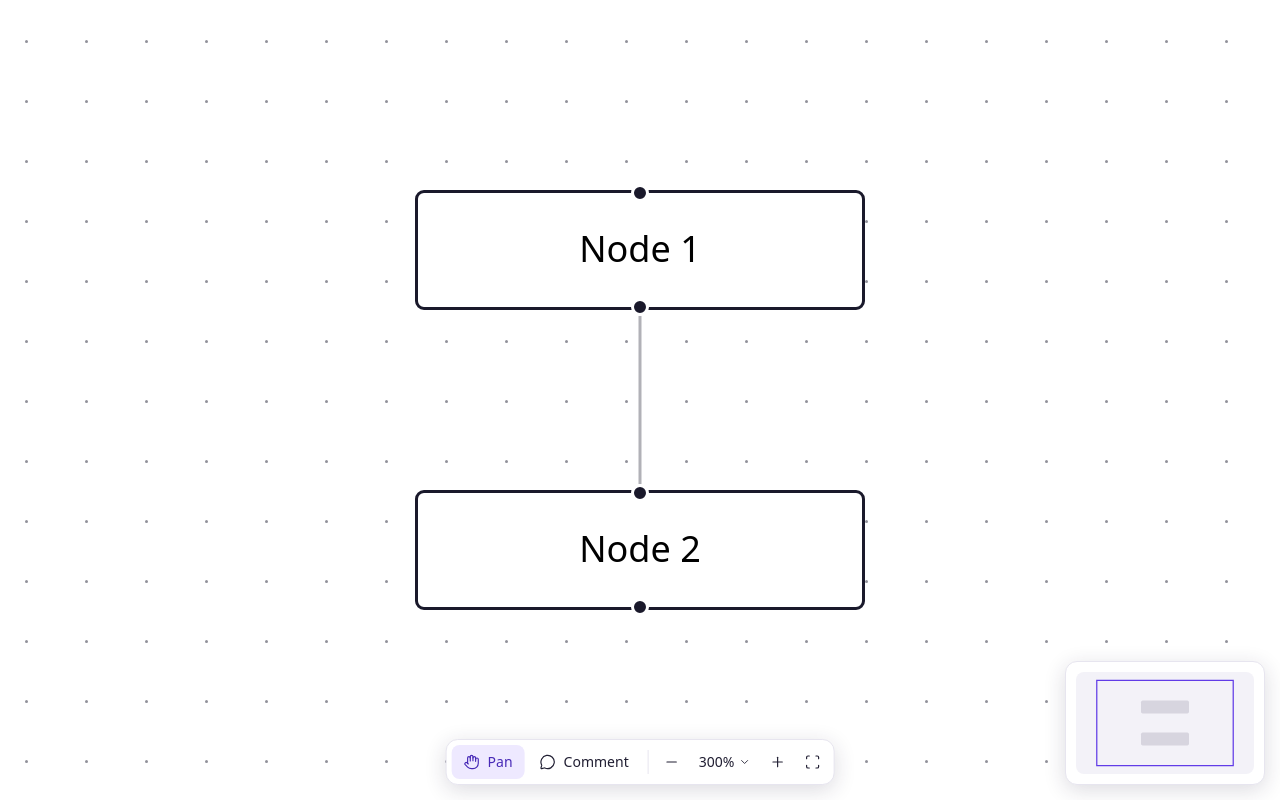
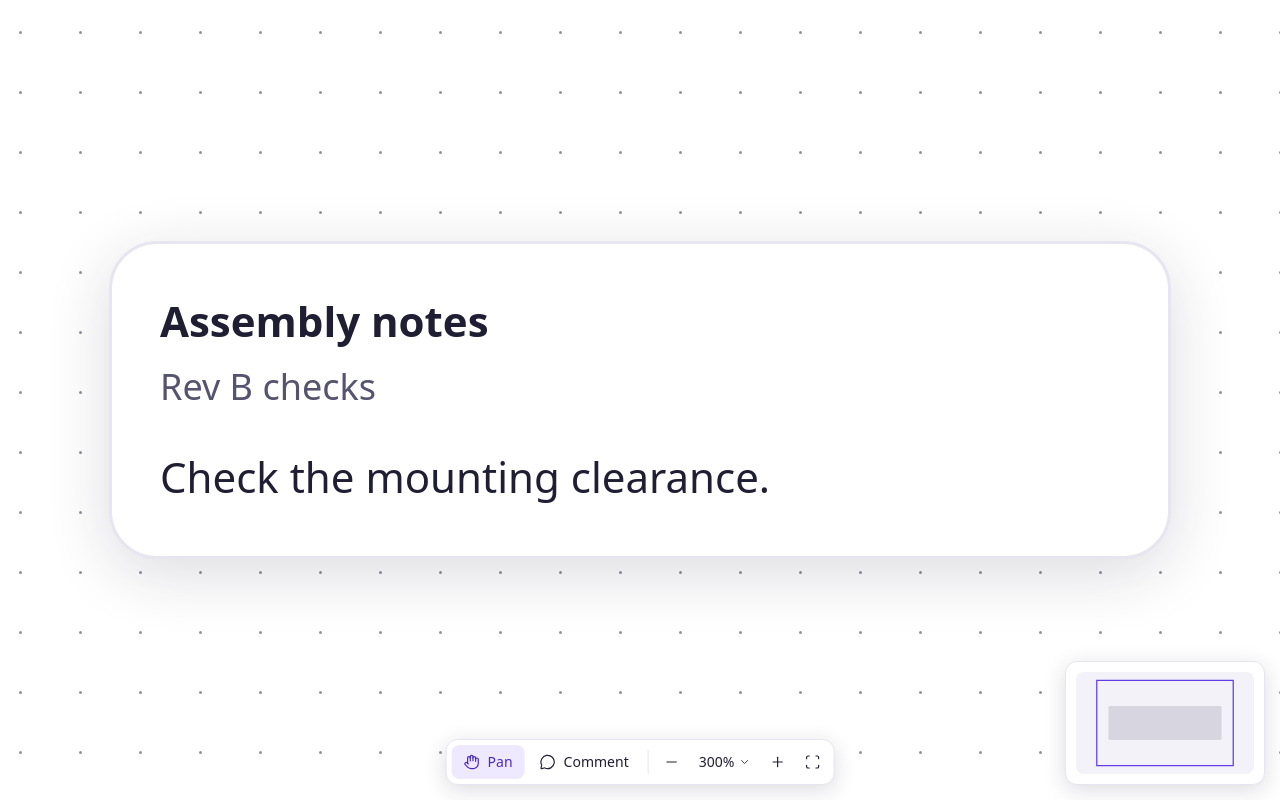
Before and after one commit to oscarzhpersson/Plot, a React (Vite) app: page / in a window 1280 px wide. Built offline with nearby package versions, Linux system fonts and the light colour scheme.

Commit message:
feat: adds node storage, load, and basic node type

```diff
--- a/src/components/board/Board.tsx
+++ b/src/components/board/Board.tsx
@@ -1,4 +1,4 @@
-import { useCallback } from "react";
+import { useState, useEffect, useCallback } from "react";
 import BoardToolbar from "./BoardToolbar";
 import {
   ReactFlow,
@@ -6,23 +6,33 @@ import {
   Background,
   useEdgesState,
   useNodesState,
-  type Edge,
-  type Node,
   type OnConnect,
 } from "@xyflow/react";
 import BoardMap from "./BoardMap";
+import BoardNoteNode, { type NoteNode } from "@/components/card/BoardNoteNode";
+import { loadBoard, saveBoard } from "@/data/boardStorage";
 
-type BoardNode = Node<{ label: string }>;
-
-const initialNodes: BoardNode[] = [
-  { id: "n1", position: { x: 0, y: 0 }, data: { label: "Node 1" } },
-  { id: "n2", position: { x: 0, y: 100 }, data: { label: "Node 2" } },
-];
-const initialEdges: Edge[] = [{ id: "n1-n2", source: "n1", target: "n2" }];
+const nodeTypes = { note: BoardNoteNode };
 
 export default function Board() {
-  const [nodes, , onNodesChange] = useNodesState(initialNodes);
-  const [edges, setEdges, onEdgesChange] = useEdgesState(initialEdges);
+  const [initialBoard] = useState(loadBoard);
+
+  const [nodes, , onNodesChange] = useNodesState<NoteNode>(initialBoard.nodes);
+  const [edges, setEdges, onEdgesChange] = useEdgesState(initialBoard.edges);
+
+  useEffect(() => {
+    if (nodes.some((node) => node.dragging)) return;
+
+    saveBoard({
+      nodes: nodes.map(({ id, type, position, data }) => ({
+        id,
+        type,
+        position,
+        data,
+      })),
+      edges,
+    });
+  }, [nodes, edges]);
 
   const onConnect = useCallback<OnConnect>(
     (connection) =>
@@ -45,6 +55,7 @@ export default function Board() {
         zoomOnPinch
         maxZoom={3} // TODO: Break out to global settings value?
         proOptions={{ hideAttribution: true }}
+        nodeTypes={nodeTypes}
       >
         <Background gap={20} size={1} />
         <BoardMap />
--- /dev/null
+++ b/src/components/card/BoardCard.tsx
@@ -0,0 +1,25 @@
+import type { ReactNode } from "react";
+
+type BoardCardProps = {
+  title: string;
+  subtitle: string;
+  children: ReactNode;
+};
+
+export default function BoardCard({
+  title,
+  subtitle,
+  children,
+}: BoardCardProps) {
+  return (
+    <article className="cursor-grab rounded-2xl border border-plot-border bg-plot-surface p-4 text-plot-text shadow active:cursor-grabbing">
+      <header>
+        <h2 className="text-sm font-semibold">{title}</h2>
+        {subtitle && (
+          <p className="mt-1 text-xs text-plot-text-muted">{subtitle}</p>
+        )}
+      </header>
+      <div className="mt-3">{children}</div>
+    </article>
+  );
+}
--- /dev/null
+++ b/src/components/card/BoardNoteNode.tsx
@@ -0,0 +1,15 @@
+import type { Node, NodeProps } from "@xyflow/react";
+import BoardCard from "./BoardCard";
+
+export type NoteNode = Node<
+  { label: string; subtitle: string; text: string },
+  "note"
+>;
+
+export default function BoardNoteNode({ data }: NodeProps<NoteNode>) {
+  return (
+    <BoardCard title={data.label} subtitle={data.subtitle}>
+      <p className="w-80 text-sm">{data.text}</p>
+    </BoardCard>
+  );
+}
--- /dev/null
+++ b/src/data/board.json
@@ -0,0 +1,15 @@
+{
+  "nodes": [
+    {
+      "id": "2b53a922-f61f-43a8-a7cf-6bb3bc90d916",
+      "type": "note",
+      "position": { "x": 220, "y": 0 },
+      "data": {
+        "label": "Assembly notes",
+        "subtitle": "Rev B checks",
+        "text": "Check the mounting clearance."
+      }
+    }
+  ],
+  "edges": []
+}
--- /dev/null
+++ b/src/data/boardStorage.ts
@@ -0,0 +1,49 @@
+import type { Edge } from "@xyflow/react";
+import type { NoteNode } from "@/components/card/BoardNoteNode";
+import seed from "./board.json";
+
+type BoardSnapshot = {
+  nodes: Pick<NoteNode, "id" | "type" | "position" | "data">[];
+  edges: Edge[];
+};
+
+const storageKey = "plot.board.v1";
+
+const seedBoard: BoardSnapshot = {
+  nodes: seed.nodes.map(({ type, ...node }) => {
+    if (type !== "note") throw new Error(`Unknown node type: ${type}`);
+    return { ...node, type };
+  }),
+  edges: seed.edges,
+};
+
+export function loadBoard(): BoardSnapshot {
+  try {
+    const raw = localStorage.getItem(storageKey);
+    const saved = raw ? (JSON.parse(raw) as BoardSnapshot | null) : null;
+
+    if (saved && Array.isArray(saved.nodes) && Array.isArray(saved.edges)) {
+      return saved;
+    }
+  } catch (error: unknown) {
+    console.warn(
+      // TODO: Given time add a toast error.
+      "Could not load the saved board. Using the starter board.",
+      error,
+    );
+  }
+
+  return seedBoard;
+}
+
+export function saveBoard(board: BoardSnapshot) {
+  try {
+    localStorage.setItem(storageKey, JSON.stringify(board));
+  } catch (error: unknown) {
+    console.warn(
+      // TODO: Given time add a toast error.
+      "Could not save the board. Changes may be lost on reload.",
+      error,
+    );
+  }
+}
```
